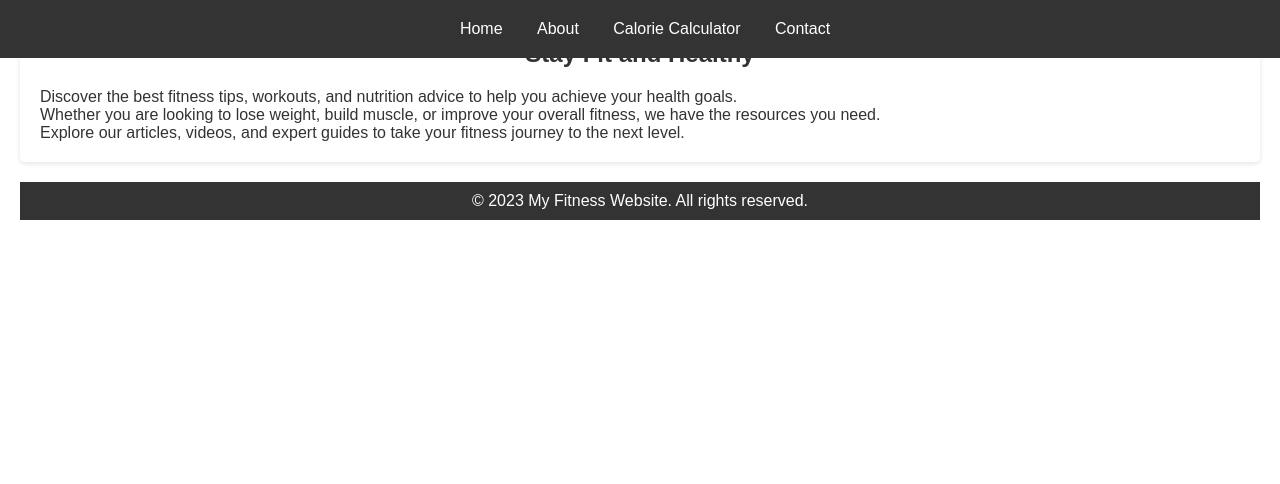
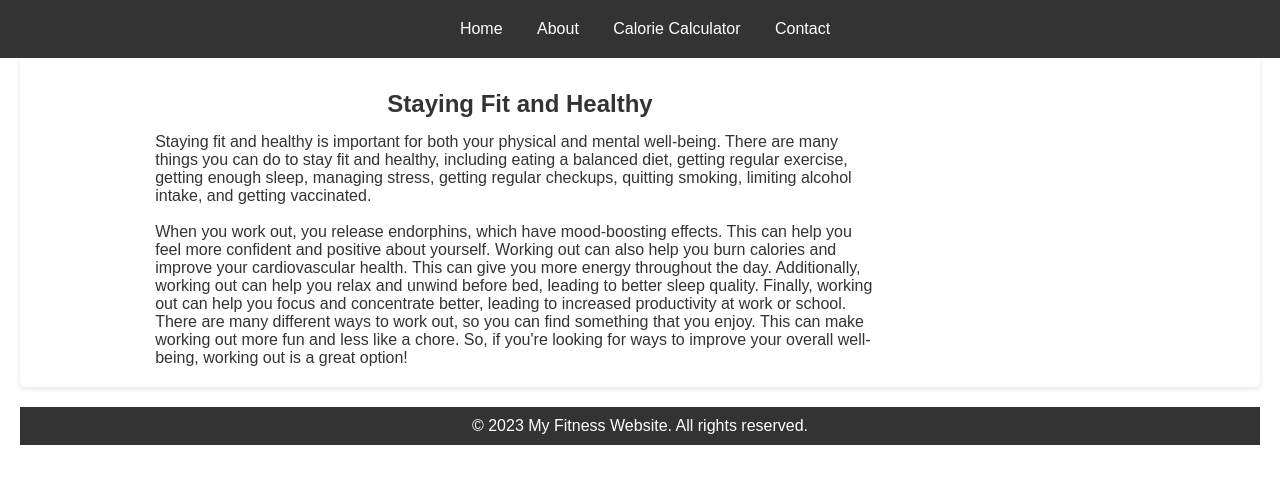
Before and after one commit to Ryan-Krohne/fitness-website, a plain HTML site: page index.html in a window 1280 px wide. Drawn offline with Linux system fonts and the light colour scheme.

Commit message:
added margin and paragraph to index

```diff
--- a/app.css
+++ b/app.css
@@ -113,7 +113,8 @@ section {
 
 h2 {
   text-align: center;
-  margin-bottom: 20px;
+  margin-bottom: 15px;
+  margin-top: 50px;
 }
 
 ul {
--- a/index.html
+++ b/index.html
@@ -19,10 +19,20 @@
 
 
   <section>
-    <h2>Stay Fit and Healthy</h2>
-    <p>Discover the best fitness tips, workouts, and nutrition advice to help you achieve your health goals.</p>
-    <p>Whether you are looking to lose weight, build muscle, or improve your overall fitness, we have the resources you need.</p>
-    <p>Explore our articles, videos, and expert guides to take your fitness journey to the next level.</p>
+    <h2 style="margin-right:2.5in">Staying Fit and Healthy</h2>
+    <p style="margin-left: 1.2in;margin-right: 3.8in;">Staying fit and healthy is important for both your physical and mental well-being. There are many things
+       you can do to stay fit and healthy, including eating a balanced diet, getting regular exercise, getting enough sleep, managing stress, getting regular
+      checkups, quitting smoking, limiting alcohol intake, and getting vaccinated.<br><br>When you work out, you release endorphins, which have mood-boosting effects.
+      This can help you feel more confident and positive about yourself. Working out can also help you burn calories and improve your cardiovascular health. This
+      can give you more energy throughout the day. Additionally, working out can help you relax and unwind before bed, leading to better sleep quality. Finally,
+      working out can help you focus and concentrate better, leading to increased productivity at work or school. There are many different ways to work out, so
+      you can find something that you enjoy. This can make working out more fun and less like a chore. So, if you're looking for ways to improve your overall
+      well-being, working out is a great option!
+          </p>
+
+
+
+
   </section>
 
 
```
